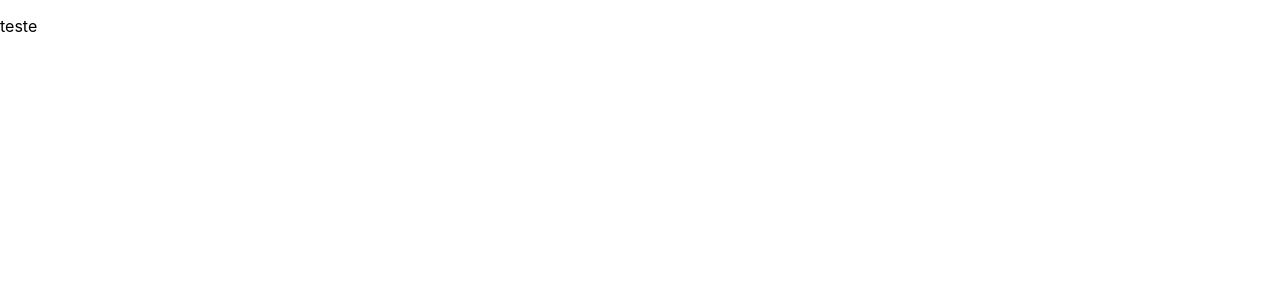
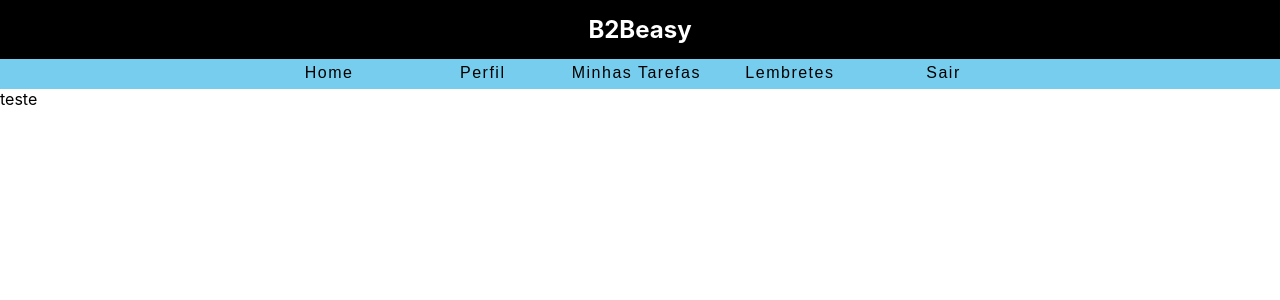
Before and after one commit to mikinglps/b2beasy-frontend, a React (Create React App) app: page / in a window 1280 px wide. Shown: the top 300 px of the page. Built offline with nearby package versions, Linux system fonts and the light colour scheme; sample sign-in values are in the browser's storage.

Commit message:
novas att

```diff
--- /dev/null
+++ b/src/components/Fragments/Main/Main.js
@@ -0,0 +1,11 @@
+import React from 'react'
+
+const Main = () => {
+    return (
+        <>
+        teste
+        </>
+    )
+}
+
+export default Main
--- /dev/null
+++ b/src/components/Fragments/NavbarUp/Navbar.css
@@ -0,0 +1,58 @@
+:root{
+    --primary-color: rgba(60, 184, 230, 0.7);
+}
+
+.logo--painel{
+    background: black;
+    color: white;
+    text-align: center;
+    width: 100%;
+    padding: 15px;
+}
+
+.nav--up{
+    background: var(--primary-color);
+    width: 100%;
+    height: 30px;
+    text-align: center;
+}
+
+.nav--up ul{
+    margin: 0 auto;
+    display: flex;
+    width: 60%;
+    flex-direction: row;
+    flex-wrap: wrap;
+    justify-content: center;
+    list-style-position: inside;
+    list-style-type: none;
+    align-items: center;
+    height: 100%;
+}
+
+.nav--up ul li{
+    text-align: center;
+    display: inline-block;
+    box-sizing: border-box;
+    color: black;
+    font-family: Arial, Helvetica, sans-serif;
+    font-size: 16px;
+    font-style: bold;
+    margin-right: 5%;
+    letter-spacing: 1.5px;
+    height: 100%;
+}
+
+.nav--up a{
+    padding: 3px;
+    width: 20%;
+    text-align: center;
+    height: 100%;
+    flex-shrink: 1;
+}
+
+.nav--up a:hover{
+    height: 100%;
+
+    background:rgb(60, 184, 255)
+}
--- /dev/null
+++ b/src/components/Fragments/NavbarUp/Navbar.js
@@ -0,0 +1,34 @@
+import React from 'react'
+import { Link, BrowserRouter as Router, Route, Routes } from 'react-router-dom'
+import './Navbar.css'
+
+const Navbar = () => {
+    return(
+    <header>
+        <div className='logo--painel'>
+            <h2>B2Beasy</h2>
+        </div>
+        <nav className='nav--up'>
+            <ul>
+             <Link to='/home' style={{textDecoration: 'none'}}>
+                <li>Home</li>
+             </Link>
+             <Link to='perfil' style={{textDecoration: 'none'}}>
+                <li>Perfil</li>
+             </Link>
+             <Link to='/tarefas' style={{textDecoration: 'none'}}>
+                <li>Minhas Tarefas</li>
+             </Link>
+             <Link to='/lembretes' style={{textDecoration: 'none'}}>
+                <li>Lembretes</li>
+             </Link>
+             <Link to='/logout' style={{textDecoration: 'none'}}>
+                <li>Sair</li>
+             </Link>
+             </ul>
+        </nav>
+    </header>
+    )
+}
+
+export default Navbar;
--- /dev/null
+++ b/src/components/Fragments/index.js
@@ -0,0 +1,2 @@
+export { default as Navbar } from './NavbarUp/Navbar'
+export { default as Main } from './Main/Main'
--- a/src/components/Login/Login.js
+++ b/src/components/Login/Login.js
@@ -18,6 +18,9 @@ const Login = () => {
 
     }
 
+    useEffect(()=>{
+        localStorage.setItem('b2beasy-user', JSON.stringify(usuario))
+    },[usuario])
 
 
     return(
--- a/src/components/Painel/Painel.css
+++ b/src/components/Painel/Painel.css
@@ -0,0 +1,5 @@
+*{
+    box-sizing: border-box;
+    padding: 0;
+    margin: 0;
+}
--- a/src/components/Painel/Painel.js
+++ b/src/components/Painel/Painel.js
@@ -1,10 +1,17 @@
 import React from 'react'
+import './Painel.css';
+import { BrowserRouter as Router, Routes, Route } from 'react-router-dom'
+import { Navbar, Main } from '../Fragments';
 
 const Painel = () => {
     return (
-    <div className='painel'>
-    <p>teste</p>
-    </div>
+        <>
+            <Navbar/>
+                <Routes>
+                    <Route path='/' element={ <Main/> }/>
+                    <Route path='/home' element={< Main />}/>
+                </Routes>
+        </>
     )
 }
 
--- a/src/contexts/auth.js
+++ b/src/contexts/auth.js
@@ -17,14 +17,15 @@ export const AuthProvider = ({children}) => {
             return <div className='erro'><p>{res.data}</p></div>
         }else{
             setUsuario({ cpf: res.data.achaFuncionario.cpf, token: res.data.token })
-            localStorage.setItem('b2b-user', JSON.stringify(usuario))
+            navigate('/')
         }
         })
       }
+
       useEffect(() => {
         const recoverUser = localStorage.getItem('b2beasy-user')
         if(recoverUser){
-            setUsuario(JSON.parse(recoverUser))
+            setUsuario('b2beasy-user', JSON.parse(recoverUser))
         }
         setLoading(false)
     }, [])
```
Also changed, not shown: src/components/Fragments/Main/Main.css (added).
